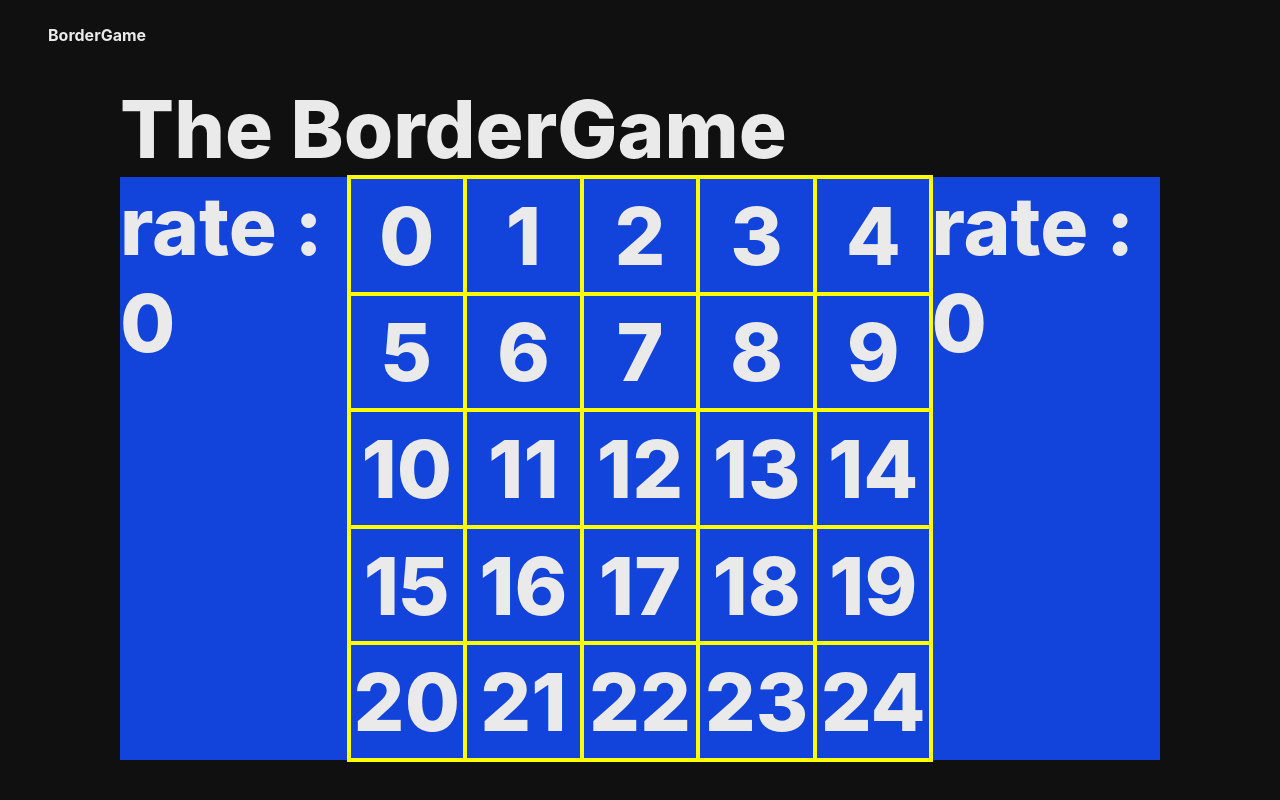
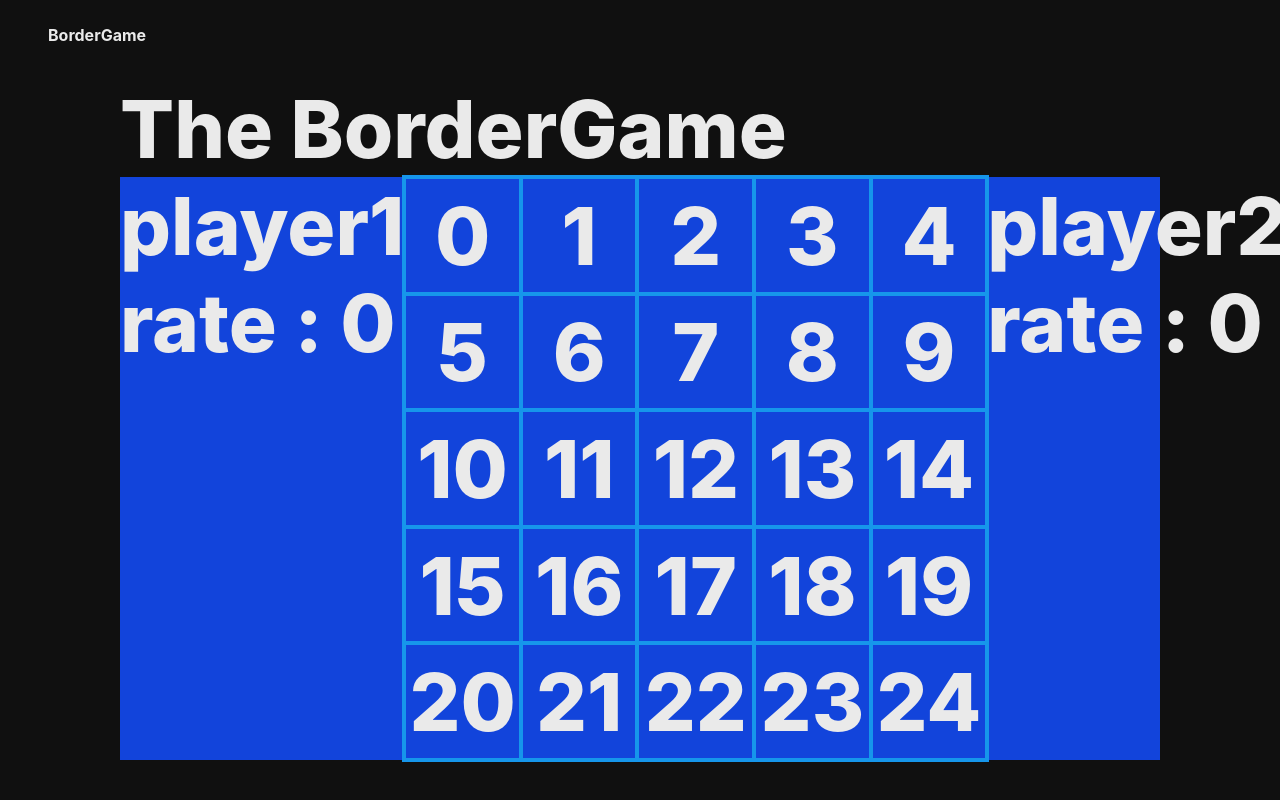
Before and after one commit to yyb02006/Boardgame, a React (Create React App) app: page / in a window 1280 px wide. Built offline with nearby package versions, Linux system fonts and the light colour scheme.

Commit message:
라우트 내의 지역state 삭제 및 타입파일 분리

```diff
--- a/src/routes/Home.tsx
+++ b/src/routes/Home.tsx
@@ -1,25 +1,21 @@
 import React from 'react';
 import styled from 'styled-components';
 import { isElementInNestedArray, sortByOrder } from '../libs/utils';
-import { AppProvider, useAppContext } from './HomeContext';
+import { HomeProvider, useHomeContext } from './HomeContext';
 
-interface directionInterface {
-	direction: direction;
-}
-
-type direction = 'horizontal' | 'vertical';
-
-type setSelected = React.Dispatch<React.SetStateAction<selected>>;
-
-type setBoxes = React.Dispatch<
-	React.SetStateAction<
-		Array<{
-			id: number;
-			isPartialSurrounded: boolean;
-			isSurrounded: boolean;
-		}>
-	>
->;
+const colors = {
+	player1: {
+		noneActiveBorder: '#1696eb',
+		noneActiveBox: '#1244db',
+		activeBox: '#1696eb',
+	},
+	player2: {
+		noneActiveBorder: '#73dd85',
+		noneActiveBox: '#1bc237',
+		activeBox: '#73dd85',
+	},
+	common: { noneActiveBox: '#1696eb' },
+};
 
 const Layout = styled.section`
 	background-color: var(--bgColor-dark);
@@ -34,9 +30,9 @@ const Layout = styled.section`
 	flex-direction: column;
 `;
 
-const BoardLayout = styled.div`
+const BoardLayout = styled.div<BoardLayoutProps>`
 	position: relative;
-	background-color: #1244db;
+	background-color: ${(props) => colors[props.$currentPlayer].noneActiveBox};
 	display: flex;
 	justify-content: space-between;
 	height: 100%;
@@ -50,16 +46,21 @@ const BoardItemsContainer = styled.div`
 	aspect-ratio: 1;
 `;
 
-const Boxes = styled.div<{ $isSurrounded: boolean }>`
+const Boxes = styled.div<BoxesProps>`
 	position: relative;
 	display: flex;
 	justify-content: center;
 	align-items: center;
-	background-color: ${(props) =>
-		props.$isSurrounded ? '#1696eb' : 'transperant'};
+	background-color: ${(props) => {
+		if (props.$isSurrounded) {
+			return colors[props.$currentPlayer].activeBox;
+		} else {
+			return 'transparent';
+		}
+	}};
 `;
 
-const BoardBordersContainer = styled.div<{ $borderDirection: string }>`
+const BoardBordersContainer = styled.div<BoardBordersContainerProps>`
 	position: absolute;
 	width: 100%;
 	height: 100%;
@@ -78,7 +79,7 @@ const BoxStyle = styled.div<directionInterface>`
 	flex-wrap: wrap;
 `;
 
-const BoxWrapper = styled.div<directionInterface & { $isLast: boolean }>`
+const BoxWrapper = styled.div<BoxWrapperProps>`
 	font-size: 1rem;
 	color: #101010;
 	width: ${(props) => (props.direction === 'horizontal' ? '20%' : 0)};
@@ -87,11 +88,21 @@ const BoxWrapper = styled.div<directionInterface & { $isLast: boolean }>`
 	align-self: ${(props) => (props.$isLast ? 'flex-end' : 'flex-start')};
 `;
 
-const FakeHover = styled.div``;
+const FakeHover = styled.div`
+	position: absolute;
+	background-color: inherit;
+	pointer-events: none;
+`;
 
-const BoxSide = styled.div``;
+const BoxSide = styled.div`
+	border-width: 2px;
+	border-style: solid;
+	border-color: inherit;
+	position: absolute;
+	pointer-events: none;
+`;
 
-const BoxHover = styled.div<directionInterface & { $isSelected: boolean }>`
+const BoxHover = styled.div<BoxHoverProps>`
 	width: ${(props) =>
 		props.direction === 'horizontal' ? 'calc(100% - 40px)' : '40px'};
 	height: ${(props) =>
@@ -107,57 +118,51 @@ const BoxHover = styled.div<directionInterface & { $isSelected: boolean }>`
 		props.direction === 'horizontal' ? 'center' : 'center'};
 	justify-content: ${(props) =>
 		props.direction === 'horizontal' ? 'center' : 'center'};
-	border-color: ${(props) => (props.$isSelected ? 'red' : 'yellow')};
+	border-color: ${(props) => {
+		if (props.$isSelected) {
+			return '#f36614';
+		} else {
+			return colors[props.$currentPlayer].noneActiveBorder;
+		}
+	}};
 	z-index: ${(props) => (props.$isSelected ? 2 : 1)};
 	&:hover {
 		background-color: blueviolet;
 		border-color: green;
-		z-index: 2;
+		z-index: 3;
 	}
 	${FakeHover} {
-		position: absolute;
 		width: ${(props) =>
 			props.direction === 'horizontal' ? 'calc(100% + 44px)' : '100%'};
 		height: ${(props) =>
 			props.direction === 'horizontal' ? '100%' : 'calc(100% + 44px)'};
-		background-color: inherit;
-		pointer-events: none;
 	}
 	${BoxSide} {
 		width: ${(props) =>
 			props.direction === 'horizontal' ? 'calc(100% + 44px)' : 'auto'};
 		height: ${(props) =>
 			props.direction === 'horizontal' ? 'auto' : 'calc(100% + 44px)'};
-		border-width: 2px;
-		border-style: solid;
-		border-color: inherit;
-		position: absolute;
+
 		left: ${(props) => (props.direction === 'horizontal' ? '-22px' : 'auto')};
 		top: ${(props) => (props.direction === 'horizontal' ? 'auto' : '-22px')};
-		pointer-events: none;
 	}
 `;
-
-interface boxCollectionProps extends directionInterface {
-	setSelected: setSelected;
-	borderId: number;
-	isLast?: boolean;
-	selected: selected;
-	boxes: boxes;
-	currentPlayer: player;
-	setBoxes: setBoxes;
-}
 
 const BoxCollection = ({
 	direction,
 	borderId,
 	isLast = false,
-	selected,
-	boxes,
-	currentPlayer,
-	setSelected,
-	setBoxes,
 }: boxCollectionProps) => {
+	const {
+		boxes,
+		setBoxes,
+		selected,
+		setSelected,
+		currentPlayer,
+		setCurrentPlayer,
+		players,
+		setPlayers,
+	} = useHomeContext();
 	const onBoxClick = (sideId: number) => {
 		console.log('border = ' + borderId, 'side = ' + sideId, boxes);
 		const boxLocation = (
@@ -190,6 +195,8 @@ const BoxCollection = ({
 						],
 				  }
 				: selected;
+
+		console.log(formattedSelected);
 
 		const getFilterdSelected = (direction: 'left' | 'right') => [
 			...formattedSelected.vertical.filter(
@@ -303,22 +310,22 @@ const BoxCollection = ({
 			};
 		};
 
-		const enclosedBoxes = findClosedBoxByDirection('horizontal').map((item) =>
+		/* const enclosedBoxes = findClosedBoxByDirection('horizontal').map((item) =>
 			getEnclosedBox(
 				item,
 				direction === 'horizontal' ? 'vertical' : 'horizontal'
 			)
 		);
-
+ */
 		/* 객체를 포함한 배열을 이런 방식으로 복사할 경우 데이터가 복사되는 '깊은 복사'가 되는 것이 아니라
 		같은 객체 데이터를 참조하는 배열을 하나 더 만드는 '얕은 복사'가 되기 때문에,
 		복사한 값을 담을 변수를 이용해 값을 변경해도 원본이 같이 변경될 수 있다. */
 
 		/* const newBoxes = [...boxes]; */
 
-		const deepNewBoxes = JSON.parse(JSON.stringify(boxes));
+		const deepNewBoxes: boxes = JSON.parse(JSON.stringify(boxes));
 
-		for (const box of enclosedBoxes) {
+		/* for (const box of enclosedBoxes) {
 			const surroundedBoxCount = box.horizontal.reduce(
 				(count, id) => (boxes[id].isSurrounded ? count + 1 : count),
 				0
@@ -331,7 +338,9 @@ const BoxCollection = ({
 					deepNewBoxes[item].isSurrounded = true;
 				});
 			}
-		}
+		} */
+
+		console.log(getFilterdSelected('left'), getFilterdSelected('right'));
 
 		if (
 			getFilterdSelected('left').length > 0 &&
@@ -352,7 +361,9 @@ const BoxCollection = ({
 					JSON.stringify(box.horizontal) === JSON.stringify(box.vertical) &&
 					surroundedBoxCount < box.horizontal.length
 				) {
-					setBoxes(deepNewBoxes);
+					box.horizontal.forEach((item) => {
+						deepNewBoxes[item].isSurrounded = true;
+					});
 				}
 			}
 		}
@@ -379,6 +390,14 @@ const BoxCollection = ({
 
 		setSelected(resultSelected);
 		setBoxes(deepNewBoxes);
+		setPlayers((p) => {
+			const newPlayers = { ...p };
+			newPlayers[currentPlayer].boxCount = deepNewBoxes.filter(
+				(item) => item.isSurrounded
+			).length;
+			return newPlayers;
+		});
+		setCurrentPlayer((p) => (p === 'player1' ? 'player2' : 'player1'));
 
 		/* why doesn't TypeGuard work when using a func return instead a variable? */
 	};
@@ -399,6 +418,7 @@ const BoxCollection = ({
 									(item) => item.border === borderId && item.side === sideId
 								)[0]?.isSelected
 							}
+							$currentPlayer={currentPlayer}
 						>
 							<FakeHover />
 							<BoxSide />
@@ -409,47 +429,19 @@ const BoxCollection = ({
 	);
 };
 
-interface borderBoxProps extends directionInterface {
-	setSelected: setSelected;
-	selected: selected;
-	setBoxes: setBoxes;
-	boxes: boxes;
-	currentPlayer: player;
-}
-
-const BorderBox = ({
-	direction,
-	selected,
-	boxes,
-	currentPlayer,
-	setSelected,
-	setBoxes,
-}: borderBoxProps) => {
+const BorderBox = ({ direction }: borderBoxProps) => {
 	return (
 		<>
 			{Array(5)
 				.fill(undefined)
 				.map((_, borderId) => (
 					<BoxStyle key={borderId} direction={direction}>
-						<BoxCollection
-							direction={direction}
-							borderId={borderId}
-							selected={selected}
-							boxes={boxes}
-							currentPlayer={currentPlayer}
-							setSelected={setSelected}
-							setBoxes={setBoxes}
-						/>
+						<BoxCollection direction={direction} borderId={borderId} />
 						{borderId === 4 ? (
 							<BoxCollection
 								direction={direction}
 								isLast={borderId === 4}
 								borderId={borderId + 1}
-								selected={selected}
-								boxes={boxes}
-								currentPlayer={currentPlayer}
-								setSelected={setSelected}
-								setBoxes={setBoxes}
 							/>
 						) : null}
 					</BoxStyle>
@@ -458,75 +450,58 @@ const BorderBox = ({
 	);
 };
 
-interface borderState {
-	border: number;
-	side: number;
-	isSelected: boolean;
-}
-
-interface selected {
-	vertical: borderState[];
-	horizontal: borderState[];
-}
-
 const Board = () => {
-	const {
-		currentPlayer,
-		setCurrentPlayer,
-		selected,
-		setSelected,
-		boxes,
-		setBoxes,
-	} = useAppContext();
+	const { boxes, currentPlayer, players } = useHomeContext();
 	return (
-		<BoardLayout>
-			<div>rate : {boxes.filter((box) => box.isSurrounded).length}</div>
+		<BoardLayout $currentPlayer={currentPlayer}>
+			<div>
+				{players.player1.name} <br />
+				rate : {boxes.filter((box) => box.isSurrounded).length}
+			</div>
 			<BoardItemsContainer>
 				{boxes.map((box, id) =>
 					id < 5 || id > 20 || id % 5 === 0 || id % 5 === 4 ? (
-						<Boxes key={box.id} $isSurrounded={box.isSurrounded}>
+						<Boxes
+							key={box.id}
+							$isSurrounded={box.isSurrounded}
+							$currentPlayer={currentPlayer}
+						>
 							{box.id}
 						</Boxes>
 					) : (
-						<Boxes key={box.id} $isSurrounded={box.isSurrounded}>
+						<Boxes
+							key={box.id}
+							$isSurrounded={box.isSurrounded}
+							$currentPlayer={currentPlayer}
+						>
 							{box.id}
 						</Boxes>
 					)
 				)}
 				<BoardBordersContainer $borderDirection="column">
 					<BoardBordersContainer $borderDirection="row">
-						<BorderBox
-							direction="vertical"
-							setSelected={setSelected}
-							selected={selected}
-							setBoxes={setBoxes}
-							boxes={boxes}
-							currentPlayer={currentPlayer}
-						/>
+						<BorderBox direction="vertical" />
 					</BoardBordersContainer>
-					<BorderBox
-						direction="horizontal"
-						setSelected={setSelected}
-						selected={selected}
-						setBoxes={setBoxes}
-						boxes={boxes}
-						currentPlayer={currentPlayer}
-					/>
+					<BorderBox direction="horizontal" />
 				</BoardBordersContainer>
 			</BoardItemsContainer>
-			<div>rate : {boxes.filter((box) => box.isSurrounded).length}</div>
+			<div>
+				{players.player2.name}
+				<br />
+				rate : {boxes.filter((box) => box.isSurrounded).length}
+			</div>
 		</BoardLayout>
 	);
 };
 
 const Home = () => {
 	return (
-		<Layout>
-			<AppProvider>
+		<HomeProvider>
+			<Layout>
 				The BorderGame
 				<Board />
-			</AppProvider>
-		</Layout>
+			</Layout>
+		</HomeProvider>
 	);
 };
 
--- a/src/routes/HomeContext.tsx
+++ b/src/routes/HomeContext.tsx
@@ -1,26 +1,31 @@
 import React, { createContext, useContext, useState } from 'react';
 
-const AppContext = createContext<AppContextType | undefined>(undefined);
+const AppContext = createContext<HomeContextType | undefined>(undefined);
 
-function AppProvider({ children }: { children: React.ReactNode }) {
-	const [currentPlayer, setCurrentPlayer] = useState<player>('player1');
+function HomeProvider({ children }: { children: React.ReactNode }) {
+	const [currentPlayer, setCurrentPlayer] = useState<currentPlayer>('player1');
+	const [players, setPlayers] = useState<players>({
+		player1: { boxCount: 0, name: 'player1' },
+		player2: { boxCount: 0, name: 'player2' },
+	});
 	const [selected, setSelected] = useState<selected>({
 		vertical: [],
 		horizontal: [],
 	});
-	const [boxes, setBoxes] = useState<
-		Array<{ id: number; isPartialSurrounded: boolean; isSurrounded: boolean }>
-	>(
+	const [boxes, setBoxes] = useState<boxes>(
 		Array.from({ length: 25 }, (_, id) => ({
 			id,
 			isPartialSurrounded: false,
 			isSurrounded: false,
+			owner: undefined,
 		}))
 	);
 
-	const contextValue: AppContextType = {
+	const contextValue: HomeContextType = {
 		currentPlayer,
 		setCurrentPlayer,
+		players,
+		setPlayers,
 		selected,
 		setSelected,
 		boxes,
@@ -32,7 +37,7 @@ function AppProvider({ children }: { children: React.ReactNode }) {
 	);
 }
 
-function useAppContext() {
+function useHomeContext() {
 	const contextValue = useContext(AppContext);
 	/** undefined예외처리 */
 	if (contextValue === undefined) {
@@ -41,4 +46,4 @@ function useAppContext() {
 	return contextValue;
 }
 
-export { AppProvider, useAppContext };
+export { HomeProvider, useHomeContext };
```
Also changed, not shown: src/typings/AppContextTypes.d.ts (deleted, +0 -22 lines), src/typings/ContextTypes.d.ts (added, +40 -0 lines), src/typings/HomeTypes.d.ts (added, +41 -0 lines).
